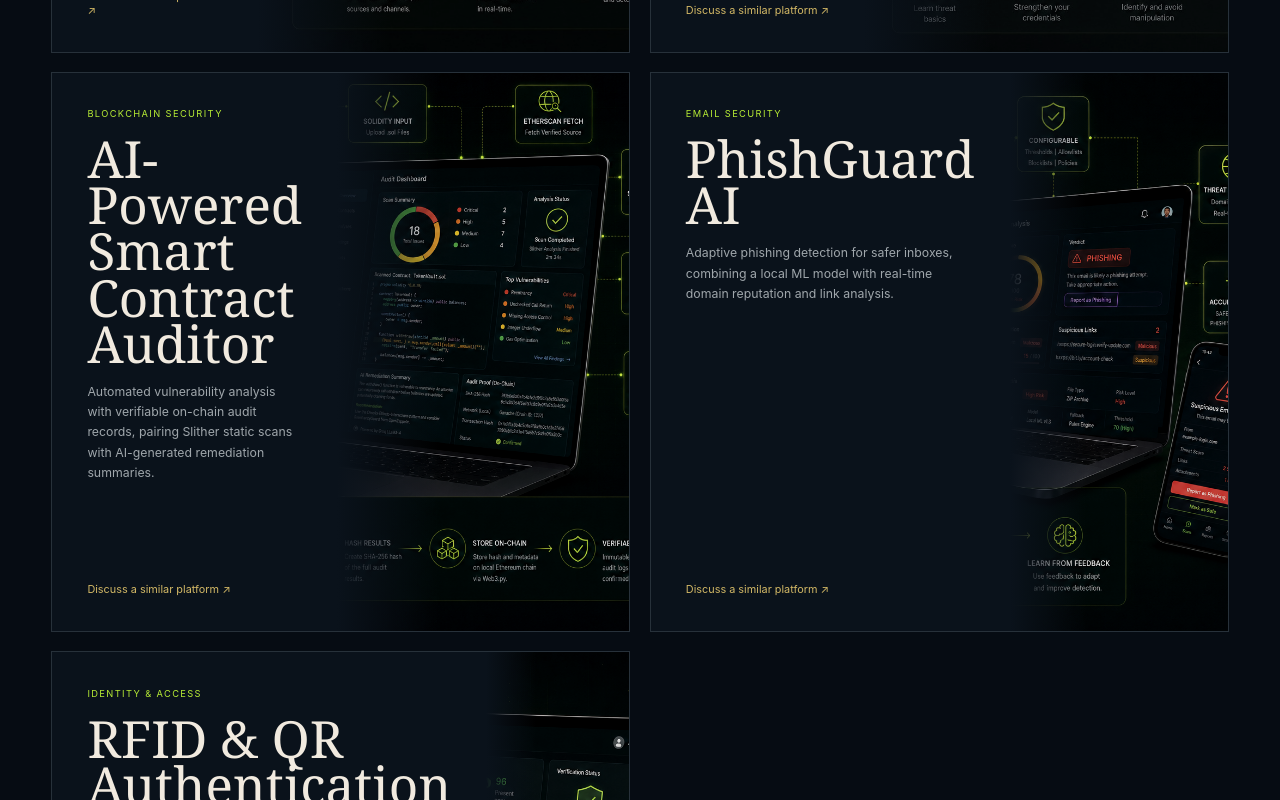
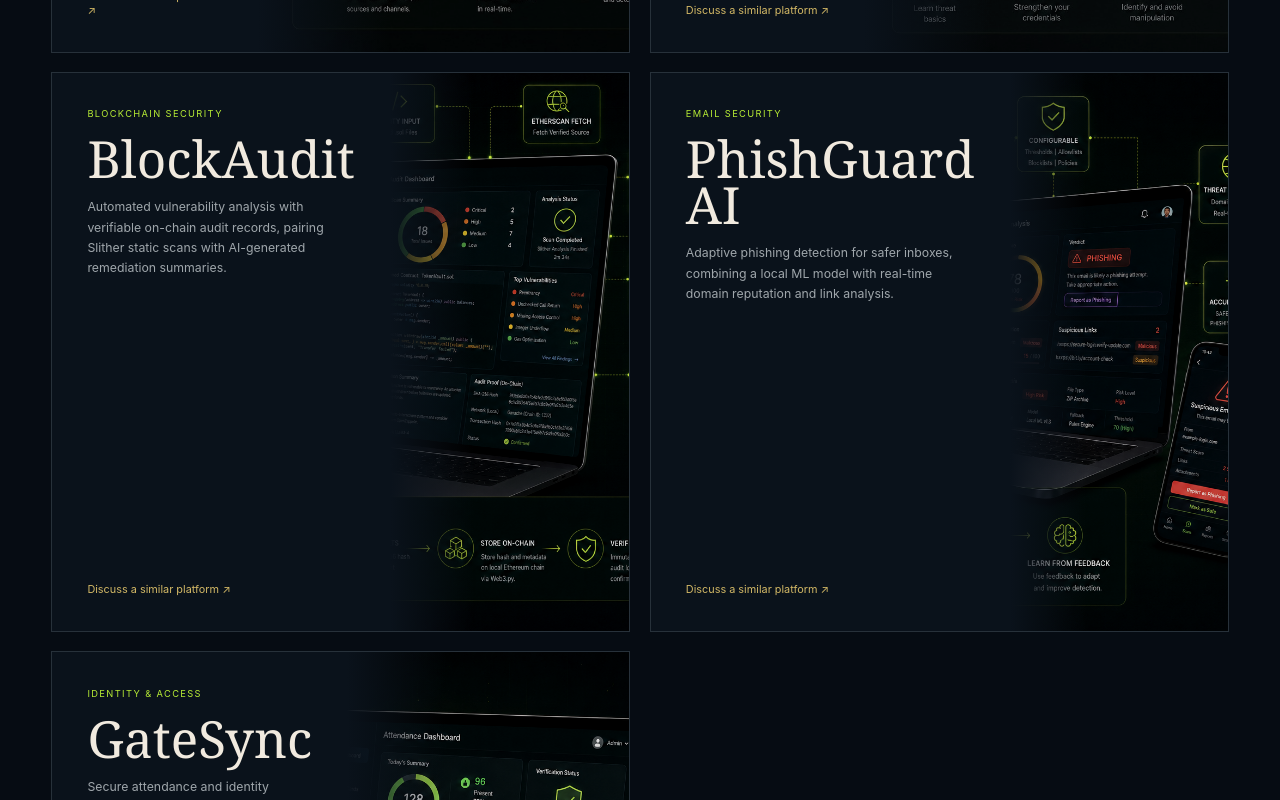
Before and after one commit to h2svolt/h2s, a React (Vite) app: page / in a window 1280 px wide. Shown: the part 4200-5000 px from the top of the page. Built offline with nearby package versions, Linux system fonts and the light colour scheme.

Commit message:
Rename project titles in App.jsx

```diff
--- a/src/App.jsx
+++ b/src/App.jsx
@@ -308,7 +308,7 @@
           <article className="case-card">
             <div className="case-copy">
               <p>Blockchain security</p>
-              <h3>AI-Powered Smart Contract Auditor</h3>
+              <h3>BlockAudit</h3>
               <span>Automated vulnerability analysis with verifiable on-chain audit records, pairing Slither static scans with AI-generated remediation summaries.</span>
               <a href="#contact">Discuss a similar platform ↗</a>
             </div>
@@ -332,7 +332,7 @@
           <article className="case-card">
             <div className="case-copy">
               <p>Identity & access</p>
-              <h3>RFID & QR Authentication System</h3>
+              <h3>GateSync</h3>
               <span>Secure attendance and identity verification for institutions, combining RFID and QR scanning with real-time logging and reporting.</span>
               <a href="#contact">Discuss a similar platform ↗</a>
             </div>
```
